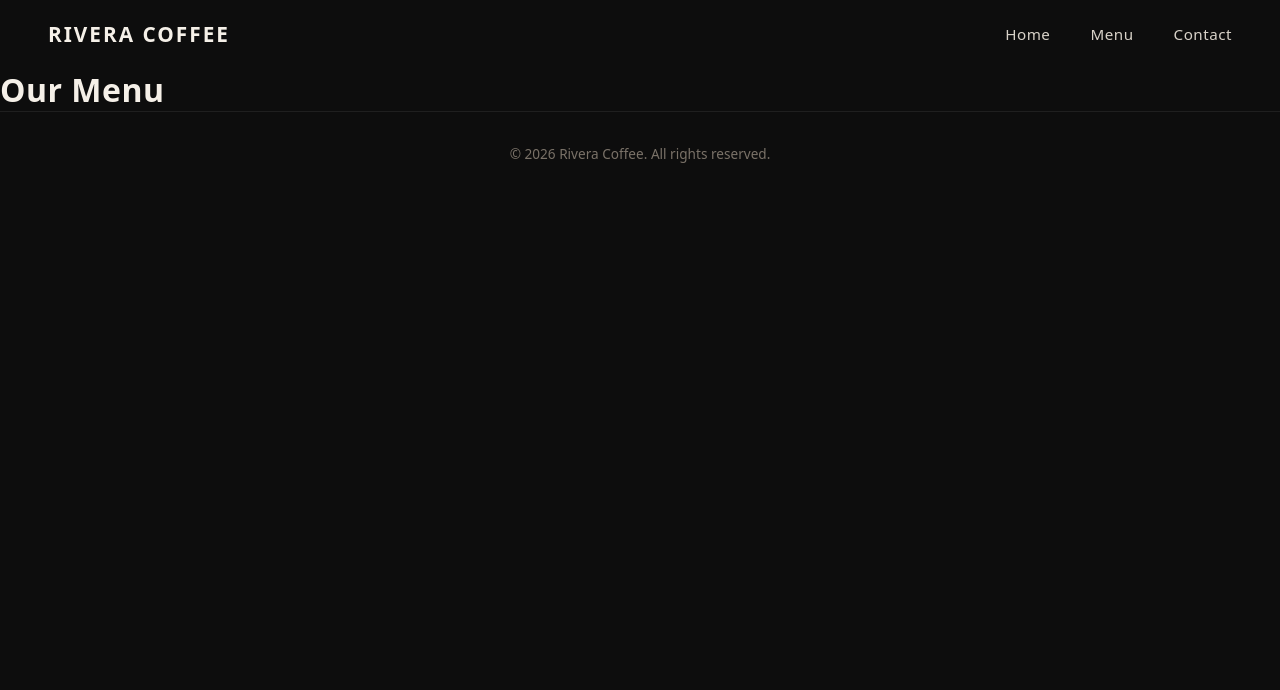
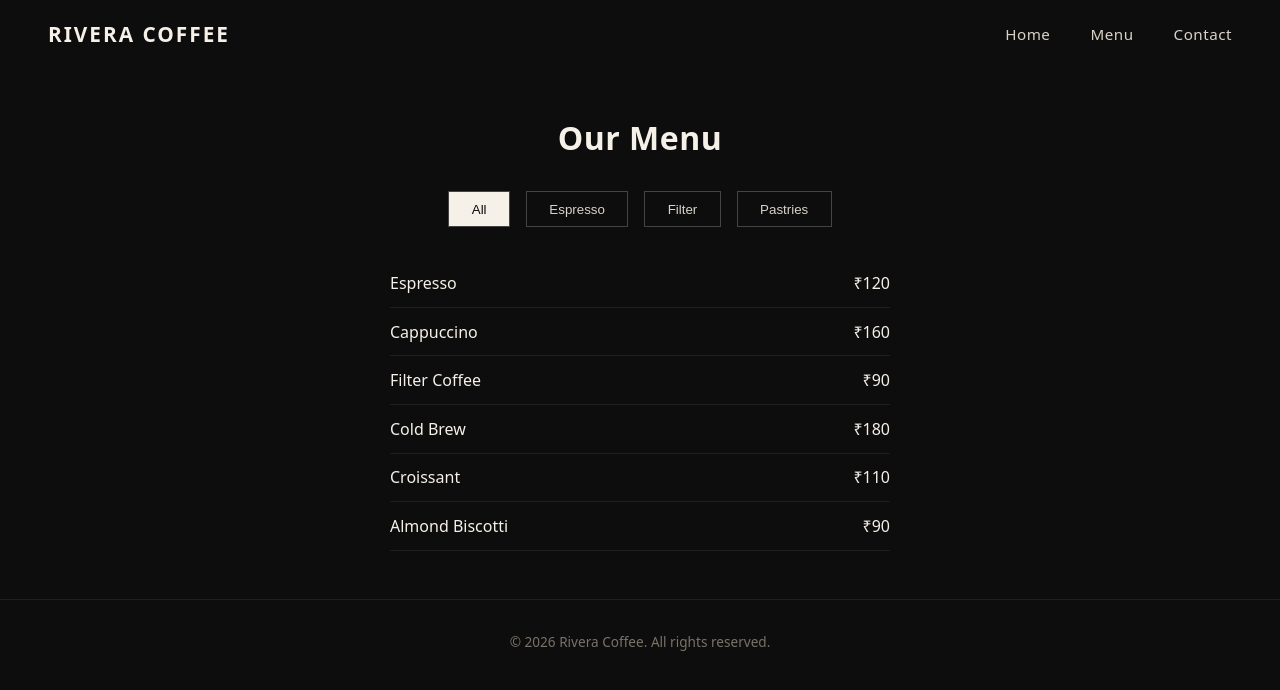
Before and after one commit to mhdanaso/cafe-project, a React (Vite) app: page /menu in a window 1280 px wide. Shown: the top 690 px of the page. Built offline with nearby package versions, Linux system fonts and the light colour scheme.

Commit message:
Add Menu page with category filtering using useState

```diff
--- /dev/null
+++ b/src/pages/Menu.css
@@ -0,0 +1,36 @@
+.menu-page {
+  padding: 3rem 2rem;
+  text-align: center;
+}
+
+.category-buttons {
+  display: flex;
+  justify-content: center;
+  gap: 1rem;
+  margin: 2rem 0;
+}
+
+.category-buttons button {
+  padding: 0.6rem 1.4rem;
+  background: transparent;
+  border: 1px solid #444;
+  color: #d8d2c8;
+  cursor: pointer;
+}
+
+.category-buttons button.active {
+  background-color: #f5f0e8;
+  color: #0d0d0d;
+}
+
+.menu-list {
+  max-width: 500px;
+  margin: 0 auto;
+}
+
+.menu-item {
+  display: flex;
+  justify-content: space-between;
+  padding: 0.8rem 0;
+  border-bottom: 1px solid #1f1f1f;
+}
--- a/src/pages/Menu.jsx
+++ b/src/pages/Menu.jsx
@@ -1,6 +1,56 @@
+import { useState } from "react";
+import SEO from "../components/SEO";
+import "./Menu.css";
+
+const menuItems = [
+  { id: 1, name: "Espresso", price: 120, category: "Espresso" },
+  { id: 2, name: "Cappuccino", price: 160, category: "Espresso" },
+  { id: 3, name: "Filter Coffee", price: 90, category: "Filter" },
+  { id: 4, name: "Cold Brew", price: 180, category: "Filter" },
+  { id: 5, name: "Croissant", price: 110, category: "Pastries" },
+  { id: 6, name: "Almond Biscotti", price: 90, category: "Pastries" },
+];
+
+const categories = ["All", "Espresso", "Filter", "Pastries"];
 
 function Menu() {
-  return <h1>Our Menu</h1>;
+  const [activeCategory, setActiveCategory] = useState("All");
+
+  const filteredItems =
+    activeCategory === "All"
+      ? menuItems
+      : menuItems.filter((item) => item.category === activeCategory);
+
+  return (
+    <div className="menu-page">
+      <SEO
+        title="Menu | Rivera Coffee"
+        description="Explore our menu of espresso, filter coffee, and pastries."
+      />
+      <h1>Our Menu</h1>
+
+      <div className="category-buttons">
+        {categories.map((cat) => (
+          <button
+            key={cat}
+            className={activeCategory === cat ? "active" : ""}
+            onClick={() => setActiveCategory(cat)}
+          >
+            {cat}
+          </button>
+        ))}
+      </div>
+
+      <div className="menu-list">
+        {filteredItems.map((item) => (
+          <div className="menu-item" key={item.id}>
+            <span>{item.name}</span>
+            <span>₹{item.price}</span>
+          </div>
+        ))}
+      </div>
+    </div>
+  );
 }
 
 export default Menu;
```
